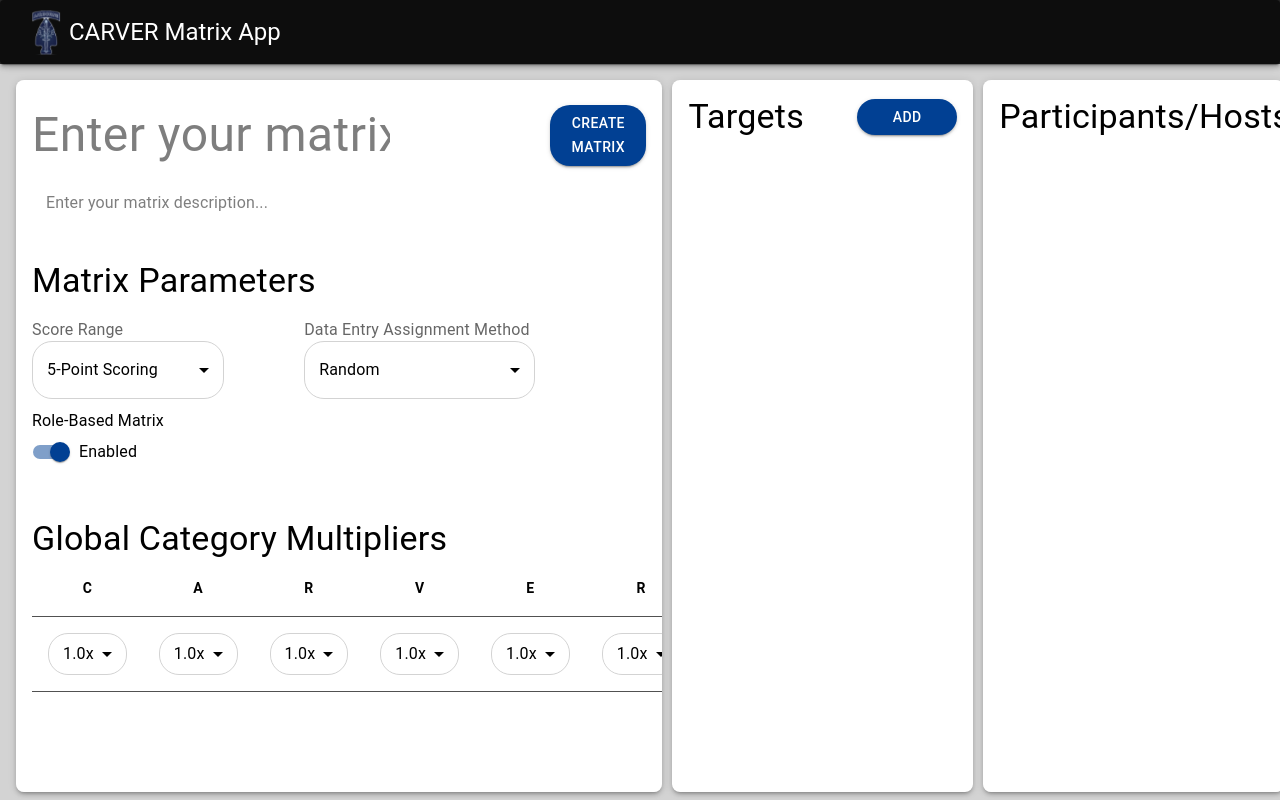
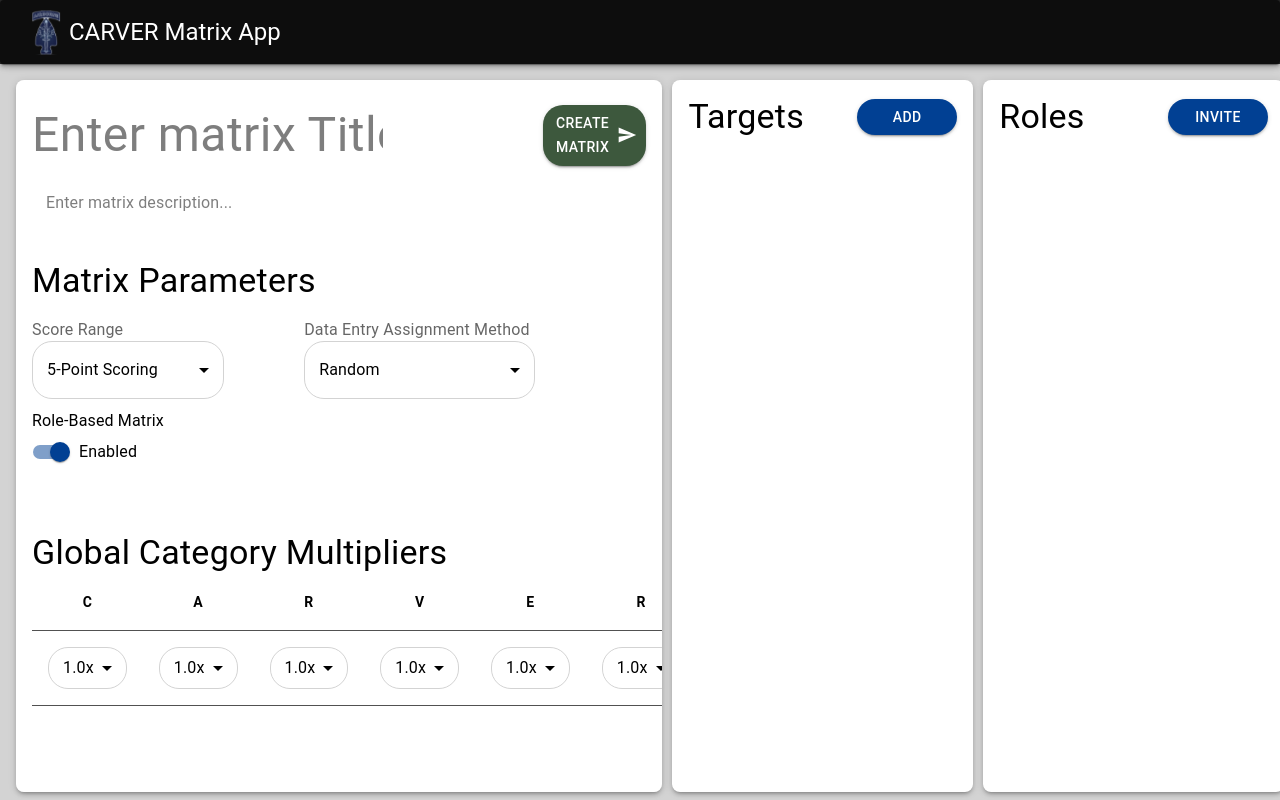
Before and after one commit to garyorsargos/carver-matrix, a React (Vite) app in the folder ui/: page /ModifyMatrix in a window 1280 px wide. Built offline with nearby package versions, Linux system fonts and the light colour scheme.

Commit message:
design modifications

```diff
--- a/ui/src/pages/CreateMatrix.tsx
+++ b/ui/src/pages/CreateMatrix.tsx
@@ -21,11 +21,18 @@ import { useState } from "react";
 import { IconButton } from "@mui/material";
 import DeleteIcon from "@mui/icons-material/Delete";
 import { whoamiUpsert, createMatrix } from "./apiService";
+import SendIcon from '@mui/icons-material/Send';
 
 export const CreateMatrix: React.FC = () => {
   const [RoleBasedChecked, setRoleBasedChecked] = useState(true);
   const [value, setValue] = useState<number>(5);
   const [randomAssigned, setRandomAssigned] = useState<string>('random');
+  const [title, setTitle] = useState("");
+  const [description, setDescription] = useState("");
+  const [targets, setTargets] = useState<string[]>([]);
+  const [participantsData, setParticipantsData] = useState<
+  { email: string; role: string }[]
+  >([]);
 
   const initialMultipliers = {
     Criticality: 1.0,
@@ -46,13 +53,6 @@ export const CreateMatrix: React.FC = () => {
     { key: "Effect", header: "E" },
     { key: "Recognizability", header: "R" },
   ];
-
-  const [title, setTitle] = useState("");
-  const [description, setDescription] = useState("");
-  const [targets, setTargets] = useState<string[]>([]);
-  const [participantsData, setParticipantsData] = useState<
-  { email: string; role: string }[]
-  >([]);
 
   // Add a new participant row
 const handleAddParticipant = () => {
@@ -237,7 +237,7 @@ const handleDeleteParticipant = (index: number) => {
             value={title}
             onChange={(e) => setTitle(e.target.value)}
             variant="standard"
-            placeholder="Enter your matrix Title..."
+            placeholder="Enter matrix Title..."
             InputProps={{
               disableUnderline: false,
               style: { fontSize: "3rem", color: "black" },
@@ -248,7 +248,9 @@ const handleDeleteParticipant = (index: number) => {
           <Button
             variant="contained"
             onClick={handleCreateMatrix}
-            sx={{ ml: 20, borderRadius: "20px", width: "150px" }}
+            endIcon={<SendIcon />}
+            color="success"
+            sx={{ ml: 20, borderRadius: "20px", width: "170" }}
           >
             Create Matrix
           </Button>
@@ -261,7 +263,7 @@ const handleDeleteParticipant = (index: number) => {
           rows={1}
           variant="outlined"
           fullWidth
-          placeholder="Enter your matrix description..."
+          placeholder="Enter matrix description..."
           InputProps={{
             disableUnderline: true,
             style: { fontSize: "1rem", color: "black" },
@@ -383,7 +385,7 @@ const handleDeleteParticipant = (index: number) => {
           sx={{
             backgroundColor: "white",
             width: "80%",
-            height: "100%",
+            height: "90%",
             position: "center",
             display: "flex",
             alignItems: "flex-start",
@@ -534,12 +536,12 @@ const handleDeleteParticipant = (index: number) => {
           sx={{
             display: "flex",
             alignItems: "center",
-            justifyContent: "space-between", // Spreads items to opposite sides
+            justifyContent: "space-between",
             width: "100%",
             marginBottom: "40px",
           }}
         >
-          <Typography variant="h4">Participants/Hosts</Typography>
+          <Typography variant="h4">Roles</Typography>
           <Button
             variant="contained"
             sx={{ borderRadius: "20px", width: "100px" }}
@@ -553,7 +555,7 @@ const handleDeleteParticipant = (index: number) => {
         {participantsData.map((participant, index) => (
           <Paper
             key={index}
-            elevation={0} // Remove shadow
+            elevation={0}
             sx={{
               color: "black",
               display: "flex",
@@ -571,7 +573,7 @@ const handleDeleteParticipant = (index: number) => {
               value={participant.email}
               onChange={(e) => handleParticipantEmailChange(index, e)}
               variant="standard"
-              placeholder="Enter user email..."
+              placeholder="Enter email..."
               InputProps={{
                 disableUnderline: false,
                 style: { fontSize: "1rem", color: "black" },
```
